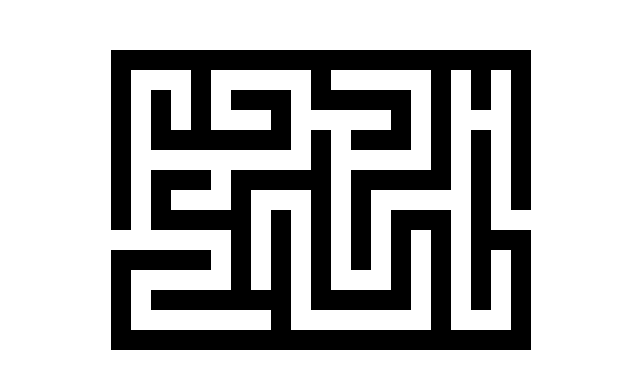
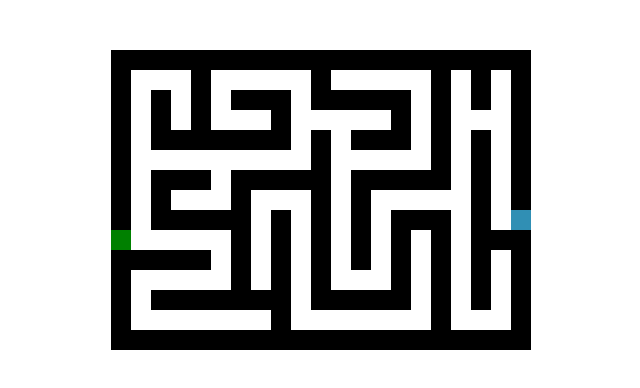
Before and after one commit to Kenzie-Academy-Brasil-Developers/entrega-labirinto-sprint-5-gustavool1, a plain HTML site: page index.html in a window 1280 px wide. Shown: the full height of the page, 319-959 px from the left. Drawn offline with nearby package versions, Linux system fonts and the light colour scheme.

Commit message:
player Criado

```diff
--- a/script.js
+++ b/script.js
@@ -1,10 +1,10 @@
 window.onload = criarLabirinto()
+let main = document.getElementsByTagName('main')[0]
 
-console.log(map)
 function criarLabirinto(){
     let main = document.getElementsByTagName('main')[0]
-    for(let i=0; i<map.length;i++){
-        console.log(map[i].length)
+   for(let i=0; i<map.length;i++){
+
         for(let h=0; h<map[i].length;h++){
 
             if(map[i][h] === 'W'){
@@ -12,12 +12,29 @@ function criarLabirinto(){
                 parede.classList.add('parede')
 
                 main.appendChild(parede)
-            }if(map[i][h] === ' ' ||map[i][h] === 'S'||map[i][h] === 'F'){
+            }if(map[i][h] === ' '){
                 let buraco = document.createElement('div')
                 buraco.classList.add('buraco')
-
                 main.appendChild(buraco)
+            }if(map[i][h] === 'S'){
+                let comeco = document.createElement('div')
+                comeco.classList.add('comeco')
+                main.appendChild(comeco)
+            }if(map[i][h] === 'F'){
+                let fim = document.createElement('div')
+                fim.classList.add('fim')
+                main.appendChild(fim)
             }
         }
     }
+    criandoPlayer()
 }
+
+function criandoPlayer(){
+    let comeco = document.getElementsByClassName("comeco")[0]
+    console.log(comeco)
+    let player = document.createElement('div')
+    player.classList.add("player")
+    comeco.appendChild(player)
+
+}
--- a/style.css
+++ b/style.css
@@ -6,6 +6,11 @@ main{
     width: 420px;
     margin-top: 50px ;
 
+}.player{
+    width: 20px;
+    height: 20px;
+    border: none;
+    background-color:green
 }
 .parede{
     width: 20px;
@@ -20,3 +25,16 @@ main{
     border: none;
     color: white;
 }
+
+.comeco{
+    width: 20px;
+    height: 20px;
+    border: none;
+    background-color: red;
+}
+.fim{
+    width: 20px;
+    height: 20px;
+    border: none;
+    background-color: rgb(48, 143, 180);
+}
```
